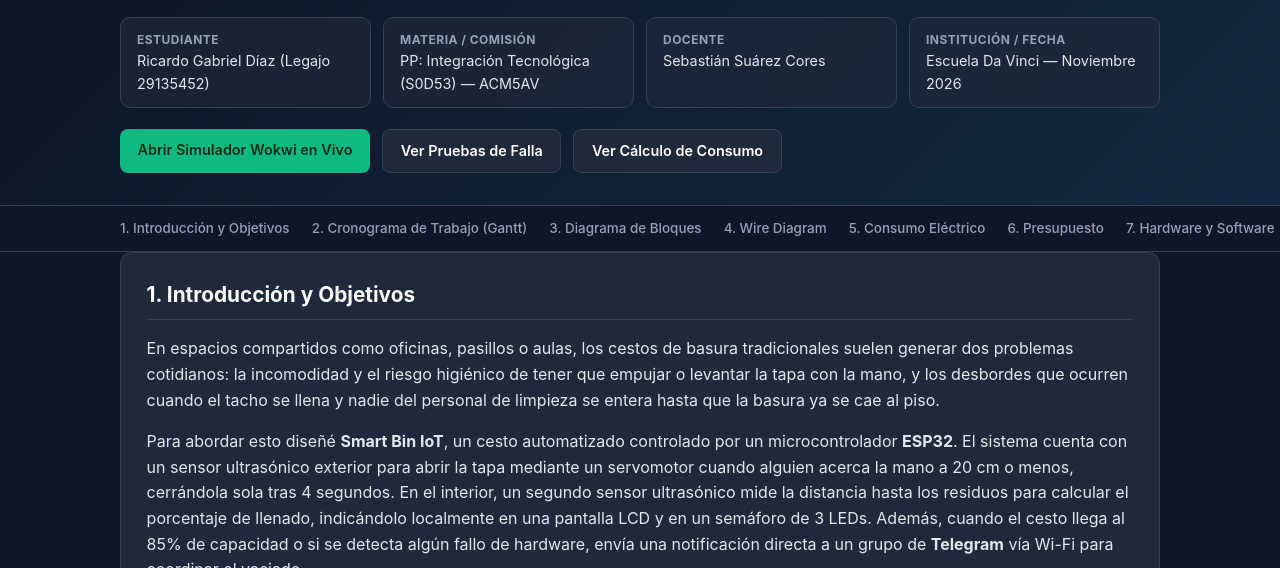
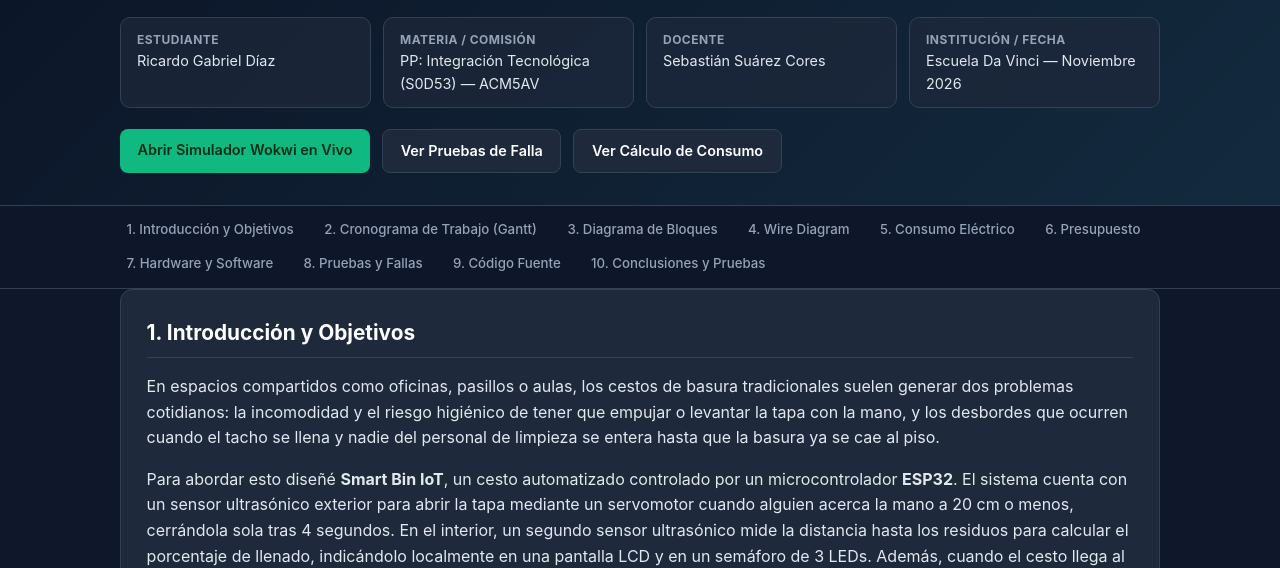
Before and after one commit to rgabrieldiaz/smart-bin, a plain HTML site: page index.html in a window 1280 px wide. Shown: the part 225-793 px from the top of the page. Drawn offline with Linux system fonts and the light colour scheme.

Commit message:
fix: corregir diseno de navegacion menu y remover legajo sensible

```diff
--- a/index.html
+++ b/index.html
@@ -77,18 +77,27 @@
       background: rgba(15, 23, 42, 0.95);
       backdrop-filter: blur(8px);
       border-bottom: 1px solid var(--border);
-      padding: 0.6rem 0;
-      overflow-x: auto;
-      white-space: nowrap;
+      padding: 0.65rem 0;
+    }
+    nav.toc .container {
+      display: flex;
+      flex-wrap: wrap;
+      gap: 0.4rem 1.1rem;
+      align-items: center;
     }
     nav.toc a {
-      display: inline-block;
       color: var(--muted);
-      font-size: 0.84rem;
-      margin-right: 1.1rem;
+      font-size: 0.83rem;
       font-weight: 500;
+      padding: 0.2rem 0.4rem;
+      border-radius: 4px;
+      transition: color 0.15s ease, background 0.15s ease;
     }
-    nav.toc a:hover { color: #fff; }
+    nav.toc a:hover {
+      color: #fff;
+      background: rgba(255, 255, 255, 0.05);
+      text-decoration: none;
+    }
     main { padding: 2rem 0 4rem; }
     section {
       background: var(--surface);
@@ -217,7 +226,7 @@
       semáforo en pantalla LCD y envío de alertas a un Bot de Telegram ante llenado crítico o fallas de componentes.
     </p>
     <div class="meta-grid">
-      <div class="meta-card"><strong>Estudiante</strong>Ricardo Gabriel Díaz (Legajo 29135452)</div>
+      <div class="meta-card"><strong>Estudiante</strong>Ricardo Gabriel Díaz</div>
       <div class="meta-card"><strong>Materia / Comisión</strong>PP: Integración Tecnológica (S0D53) — ACM5AV</div>
       <div class="meta-card"><strong>Docente</strong>Sebastián Suárez Cores</div>
       <div class="meta-card"><strong>Institución / Fecha</strong>Escuela Da Vinci — Noviembre 2026</div>
@@ -668,7 +677,7 @@
       A continuación se incluye el código cargado en Wokwi. Por seguridad, los tokens de acceso al bot de Telegram se muestran como etiquetas y se cargan al momento de realizar la prueba:
     </p>
 <pre><code>// Smart Bin IoT — Cesto de Residuos Inteligente con Deteccion de Fallas
-// Alumno: Ricardo Gabriel Diaz (Legajo 29135452) | Comision ACM5AV
+// Alumno: Ricardo Gabriel Diaz | Comision ACM5AV
 // Materia: PP: Integracion Tecnologica (S0D53) — Parcial 2
 
 #include &lt;WiFi.h&gt;
@@ -758,7 +767,7 @@ float medirDistanciaCm(int pinTrig, int pinEcho) {
 </main>
 
 <footer>
-  Smart Bin IoT — Ricardo Gabriel Díaz (Legajo 29135452) | PP: Integración Tecnológica (S0D53) — Escuela Da Vinci (2026)
+  Smart Bin IoT — Ricardo Gabriel Díaz | PP: Integración Tecnológica (S0D53) — Escuela Da Vinci (2026)
 </footer>
 
 </body>
```
Also changed, not shown: 2 other files.
